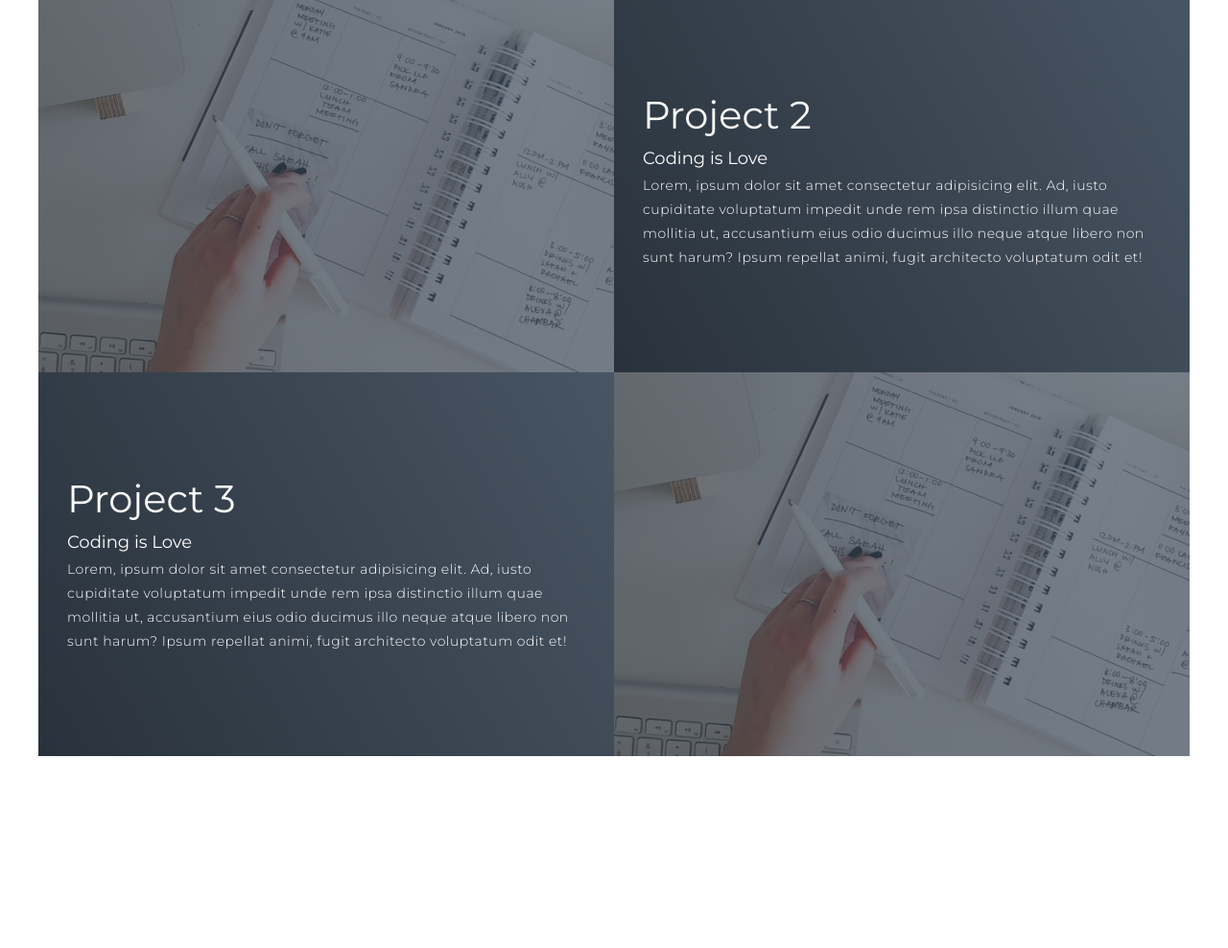
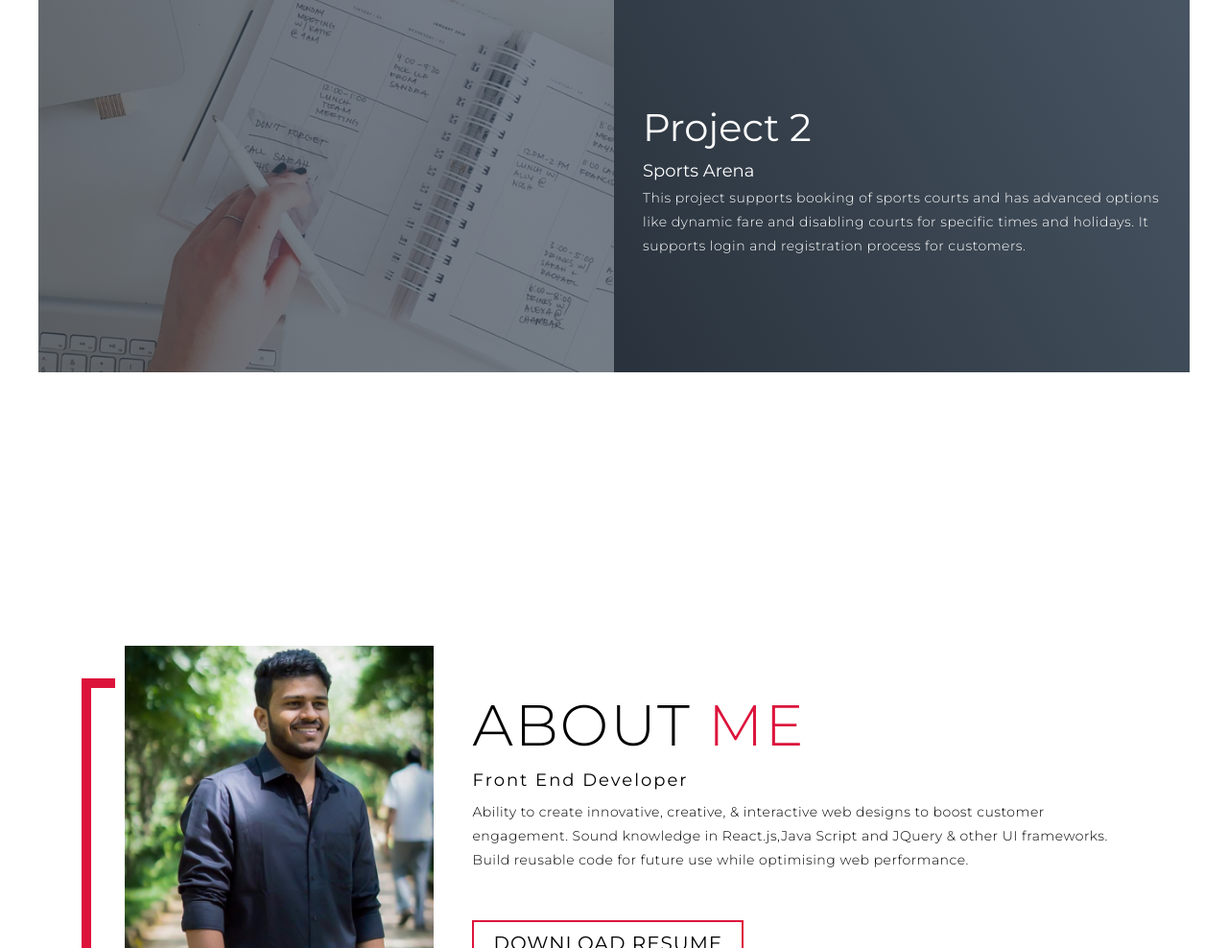
Before and after one commit to prasad-web9/React_website, a plain HTML site: page index.html in a window 1280 px wide. Shown: the part 2826-3814 px from the top of the page at 96% size. Drawn offline with Linux system fonts and the light colour scheme.

Commit message:
Updated project related data

```diff
--- a/index.html
+++ b/index.html
@@ -108,18 +108,8 @@
         <div class="project-item">
           <div class="project-info">
             <h1>Project 2</h1>
-            <h2>Coding is Love</h2>
-            <p>Lorem, ipsum dolor sit amet consectetur adipisicing elit. Ad, iusto cupiditate voluptatum impedit unde rem ipsa distinctio illum quae mollitia ut, accusantium eius odio ducimus illo neque atque libero non sunt harum? Ipsum repellat animi, fugit architecto voluptatum odit et!</p>
-          </div>
-          <div class="project-img">
-            <img src="./img/img-1.png" alt="img">
-          </div>
-        </div>
-        <div class="project-item">
-          <div class="project-info">
-            <h1>Project 3</h1>
-            <h2>Coding is Love</h2>
-            <p>Lorem, ipsum dolor sit amet consectetur adipisicing elit. Ad, iusto cupiditate voluptatum impedit unde rem ipsa distinctio illum quae mollitia ut, accusantium eius odio ducimus illo neque atque libero non sunt harum? Ipsum repellat animi, fugit architecto voluptatum odit et!</p>
+            <h2>Sports Arena</h2>
+            <p>This project supports booking of sports courts and has advanced options like dynamic fare and disabling courts for specific times and holidays. It supports login and registration process for customers.</p>
           </div>
           <div class="project-img">
             <img src="./img/img-1.png" alt="img">
```
